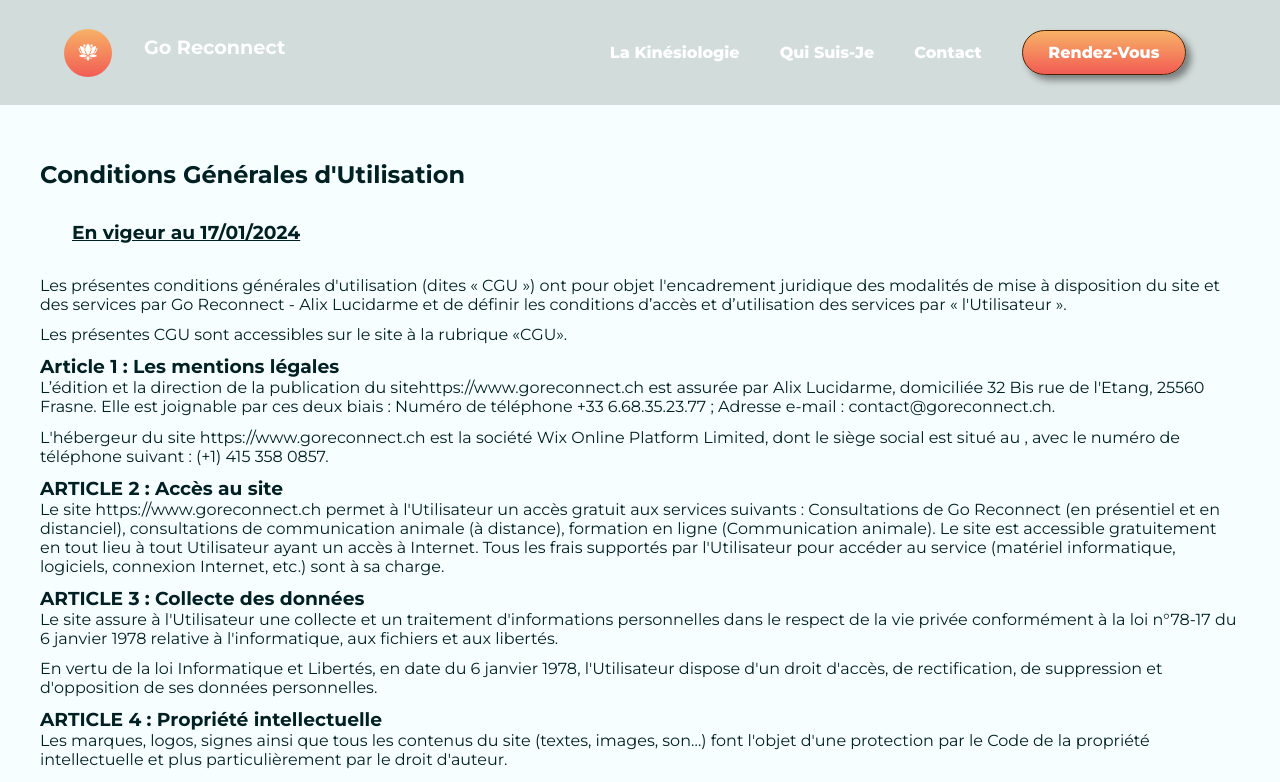
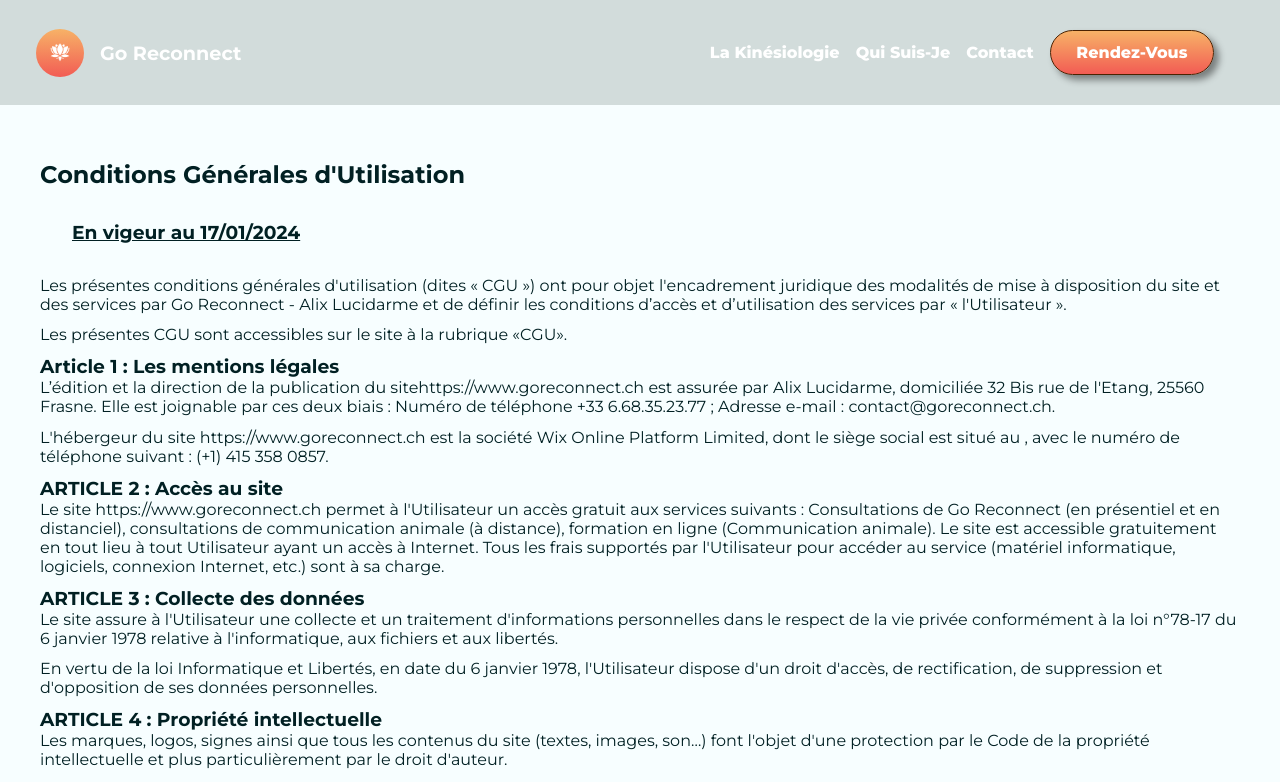
Before and after one commit to PilcodeurDev/GoReconnect, a React (Vite) app: page /condition-general-dutilisation in a window 1280 px wide. Shown: the top 782 px of the page. Built offline with nearby package versions, Linux system fonts and the light colour scheme.

Commit message:
resize navbar

```diff
--- a/src/components/layout/navbar/Navbar.css
+++ b/src/components/layout/navbar/Navbar.css
@@ -2,14 +2,38 @@ nav {
   width: 100%;
   display: flex;
   justify-content: space-between;
-  padding: 1.25rem 4rem;
+  padding: 1.25rem 2.25rem;
   position: absolute;
   background: rgba(2, 29, 17, 0.15);
   z-index: 10;
-
 }
 
-.logo{
+.navButton {
+  display: flex;
+  margin: 10px 30px;
+  font-size: 1.1;
+  font-weight: 800;
+  a {
+    margin-left: 1rem;
+    text-decoration: none;
+    color: #ffffff;
+  }
+}
+
+.logoWebSite {
+  display: flex;
+  align-items: center;
+  justify-content: space-between;
+}
+
+.text {
+  margin-left: 1rem;
+  font-family: montserrat-bold;
+  font-size: 1.2rem;
+  color: #ffffff;
+}
+
+.logo {
   width: 3rem;
   height: 3rem;
   display: flex;
@@ -18,7 +42,7 @@ nav {
   background: var(--main-color);
   border-radius: 50%;
 
-  a{
+  a {
     display: flex;
     align-items: center;
     justify-content: center;
@@ -26,29 +50,6 @@ nav {
 
   img {
     width: 95%;
-    padding: .8rem;
+    padding: 0.8rem;
   }
 }
-
-.navButton {
-  display: flex;
-  margin: 10px 30px;
-  gap: 40px;
-  font-size: 1.1;
-  font-weight: 800;
-  a {
-    text-decoration: none;
-    color: #ffffff;
-  }
-}
-
-.text{
-  font-family: montserrat-bold;
-  font-size: 1.2rem;
-  color: #ffffff;
-}
-
-.logoWebSite{
-  display: flex;
-  gap: 2rem;
-}
--- a/src/components/layout/navbar/Navbar.jsx
+++ b/src/components/layout/navbar/Navbar.jsx
@@ -19,7 +19,7 @@ export default function navbar() {
           </Link>
         </div>
         <div className="text">
-          <p>Go Reconnect</p>
+          <span>Go Reconnect</span>
         </div>
       </div>
       <div className="navButton">
```
